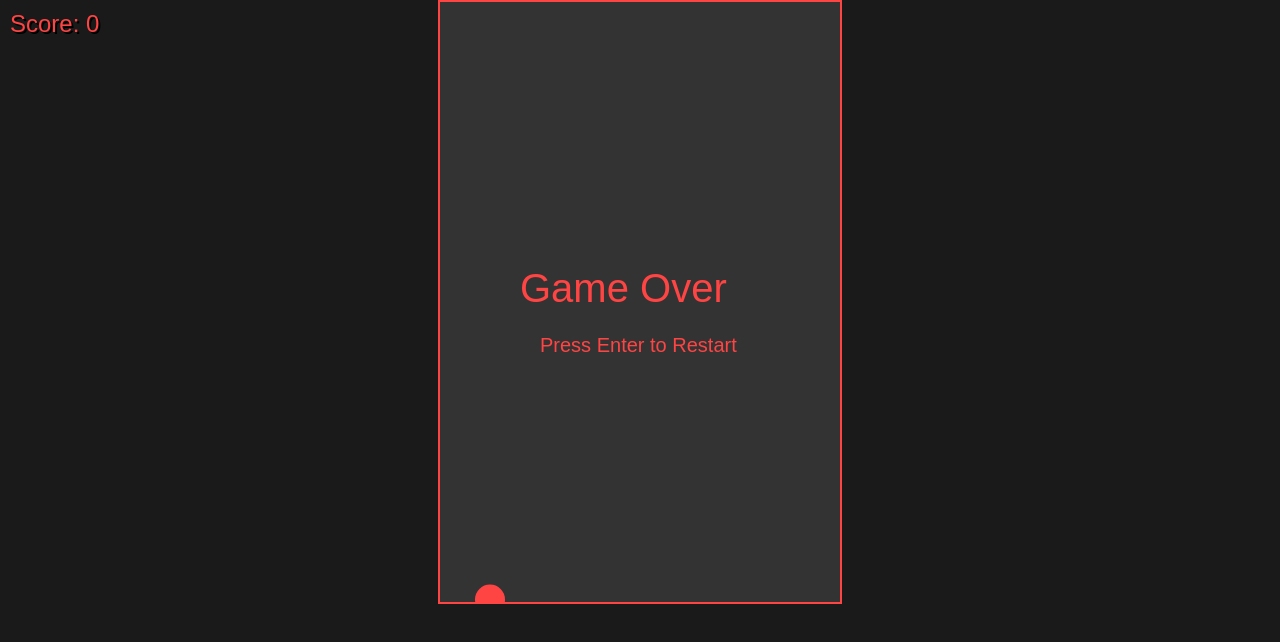
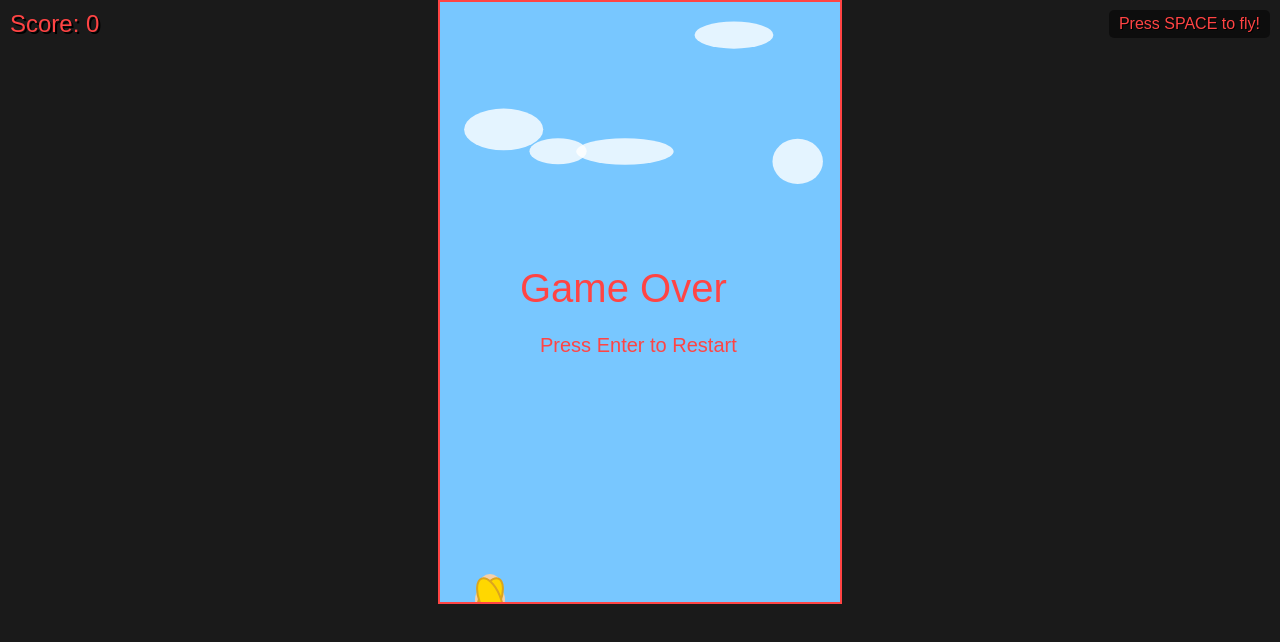
Before and after one commit to dharmautomo/Flappy-Man, a plain HTML site: page game.html in a window 1280 px wide. Drawn offline with Linux system fonts and the light colour scheme.

Commit message:
Assistant checkpoint: Added instructions, human character, and sky background
Assistant generated file changes:
- game.html: Add instructions, human with wings character, and sky background

---

User prompt:

Please do these:
1. Add instruction, press space to keep flying
2. Change the red ball to be human with wings
3. Add sky & cloud background

```diff
--- a/game.html
+++ b/game.html
@@ -12,7 +12,7 @@
         #gameCanvas {
             display: block;
             margin: 0 auto;
-            background: #333;
+            background: #78c7ff; /* Sky blue background */
             border: 2px solid #ff4444;
         }
         #score {
@@ -24,10 +24,24 @@
             font-size: 24px;
             text-shadow: 2px 2px #000;
         }
+        #instructions {
+            position: absolute;
+            top: 10px;
+            right: 10px;
+            color: #ff4444;
+            font-family: Arial, sans-serif;
+            font-size: 16px;
+            text-shadow: 1px 1px #000;
+            text-align: right;
+            padding: 5px 10px;
+            background: rgba(0, 0, 0, 0.5);
+            border-radius: 5px;
+        }
     </style>
 </head>
 <body>
     <div id="score">Score: 0</div>
+    <div id="instructions">Press SPACE to fly!</div>
     <canvas id="gameCanvas" width="400" height="600"></canvas>
 
     <script>
@@ -42,21 +56,119 @@
             radius: 15,
             velocity: 0,
             gravity: 0.5,
-            lift: -10
+            lift: -10,
+            wingAngle: 0,
+            wingDirection: 1
         };
         let pipes = [];
         let score = 0;
         let gameSpeed = 2;
         let frameCount = 0;
         let gameOver = false;
+        let clouds = [];
 
-        // Bird image (simple circle for now, replace with an image if you want)
+        // Generate initial clouds
+        for (let i = 0; i < 5; i++) {
+            clouds.push({
+                x: Math.random() * canvas.width,
+                y: Math.random() * (canvas.height / 2),
+                width: Math.random() * 50 + 50,
+                height: Math.random() * 30 + 20,
+                speed: Math.random() * 0.5 + 0.1
+            });
+        }
+
+        // Draw clouds
+        function drawClouds() {
+            ctx.fillStyle = 'rgba(255, 255, 255, 0.8)';
+            clouds.forEach(cloud => {
+                ctx.beginPath();
+                ctx.ellipse(cloud.x, cloud.y, cloud.width / 2, cloud.height / 2, 0, 0, Math.PI * 2);
+                ctx.fill();
+                ctx.closePath();
+
+                // Move clouds
+                cloud.x -= cloud.speed;
+
+                // If cloud is off screen, reset it
+                if (cloud.x + cloud.width < 0) {
+                    cloud.x = canvas.width + cloud.width;
+                    cloud.y = Math.random() * (canvas.height / 2);
+                }
+            });
+        }
+
+        // Draw human with wings instead of a bird
         function drawBird() {
+            // Update wing angle for flapping animation
+            bird.wingAngle += 0.2 * bird.wingDirection;
+            if (bird.wingAngle > 0.5 || bird.wingAngle < -0.5) {
+                bird.wingDirection *= -1;
+            }
+
+            // Body
             ctx.beginPath();
             ctx.arc(bird.x, bird.y, bird.radius, 0, Math.PI * 2);
-            ctx.fillStyle = '#ff4444';
+            ctx.fillStyle = '#F5D0A9'; // Skin color
             ctx.fill();
             ctx.closePath();
+
+            // Head
+            ctx.beginPath();
+            ctx.arc(bird.x, bird.y - bird.radius, bird.radius * 0.7, 0, Math.PI * 2);
+            ctx.fillStyle = '#F5D0A9'; // Skin color
+            ctx.fill();
+            ctx.closePath();
+
+            // Eyes
+            ctx.beginPath();
+            ctx.arc(bird.x - 5, bird.y - bird.radius, 2, 0, Math.PI * 2);
+            ctx.fillStyle = 'black';
+            ctx.fill();
+            ctx.closePath();
+
+            ctx.beginPath();
+            ctx.arc(bird.x + 5, bird.y - bird.radius, 2, 0, Math.PI * 2);
+            ctx.fillStyle = 'black';
+            ctx.fill();
+            ctx.closePath();
+
+            // Smile
+            ctx.beginPath();
+            ctx.arc(bird.x, bird.y - bird.radius + 4, 4, 0, Math.PI);
+            ctx.strokeStyle = 'black';
+            ctx.stroke();
+            ctx.closePath();
+
+            // Wings
+            ctx.save();
+            ctx.translate(bird.x, bird.y);
+
+            // Left wing
+            ctx.beginPath();
+            ctx.rotate(-Math.PI / 4 + bird.wingAngle);
+            ctx.ellipse(0, 0, bird.radius * 1.5, bird.radius * 0.7, 0, 0, Math.PI * 2);
+            ctx.fillStyle = '#FFD700'; // Gold wings
+            ctx.fill();
+            ctx.strokeStyle = '#DAA520'; // Darker gold outline
+            ctx.lineWidth = 2;
+            ctx.stroke();
+            ctx.closePath();
+            ctx.restore();
+
+            // Right wing
+            ctx.save();
+            ctx.translate(bird.x, bird.y);
+            ctx.beginPath();
+            ctx.rotate(Math.PI / 4 - bird.wingAngle);
+            ctx.ellipse(0, 0, bird.radius * 1.5, bird.radius * 0.7, 0, 0, Math.PI * 2);
+            ctx.fillStyle = '#FFD700'; // Gold wings
+            ctx.fill();
+            ctx.strokeStyle = '#DAA520'; // Darker gold outline
+            ctx.lineWidth = 2;
+            ctx.stroke();
+            ctx.closePath();
+            ctx.restore();
         }
 
         // Pipe class
@@ -111,6 +223,9 @@
 
             frameCount++;
             ctx.clearRect(0, 0, canvas.width, canvas.height);
+
+            // Draw sky background
+            drawClouds();
 
             // Bird physics
             bird.velocity += bird.gravity;
@@ -172,6 +287,11 @@
             update();
         }
 
+        // Show a welcome message at start
+        ctx.fillStyle = '#ff4444';
+        ctx.font = '30px Arial';
+        ctx.fillText('Press SPACE to Start!', 60, 300);
+
         // Start the game
         update();
     </script>
```
